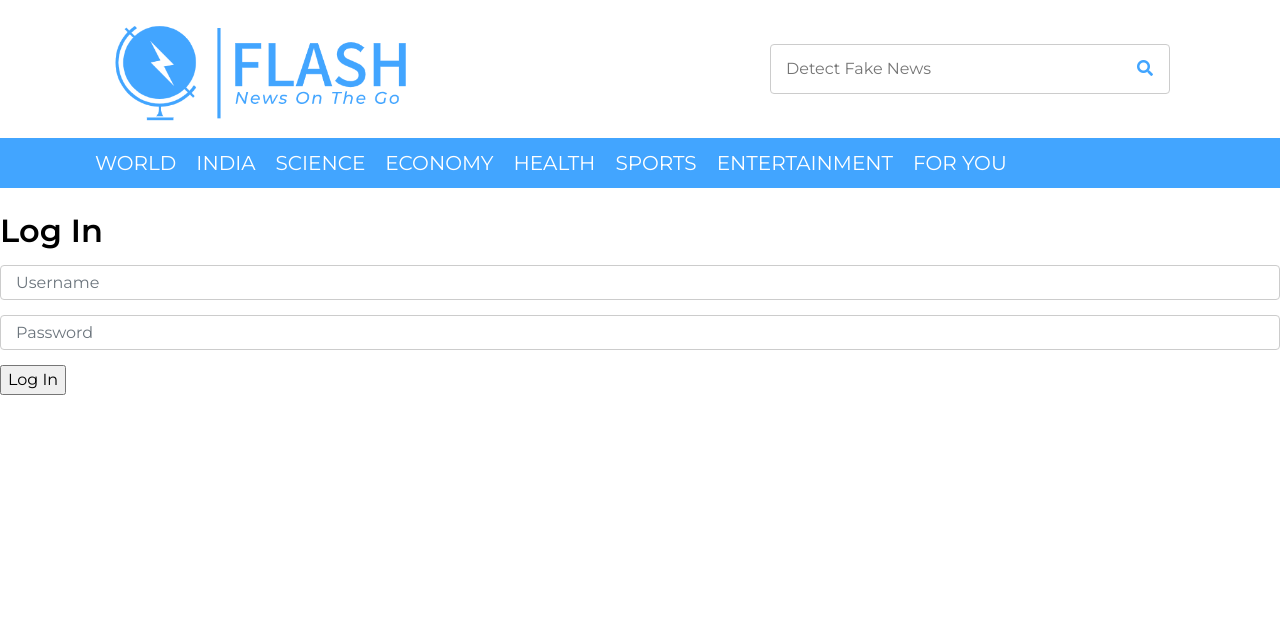
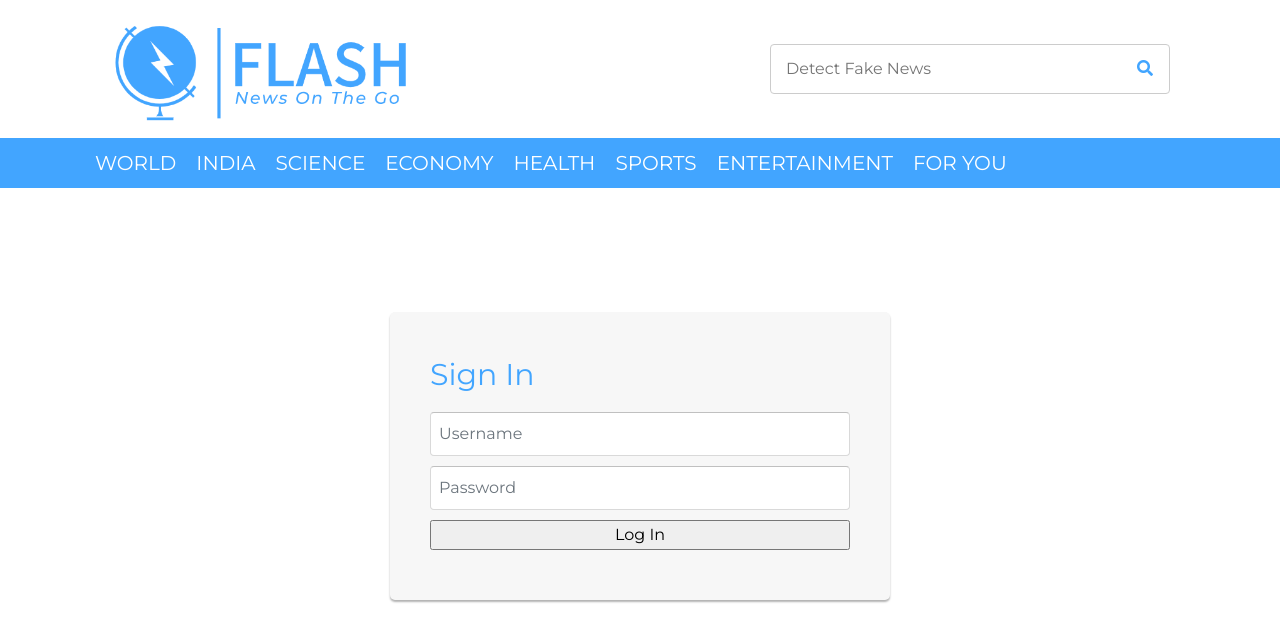
Before and after one commit to Rohini13/Flash, a Django app: page /login/ in a window 1280 px wide. Shown: the part 28-670 px from the top of the page. Run offline with Django 3.2, Linux system fonts and the light colour scheme; some libraries are stand-ins or nearby versions.

Commit message:
frontend

```diff
--- a/news/static/news/style.css
+++ b/news/static/news/style.css
@@ -3,6 +3,105 @@
 /**********************************/
 
 
+.login-card {
+  padding: 40px;
+  width: 500px;
+  background-color: #F7F7F7;
+  margin: 0 auto 10px;
+  border-radius: 5px;
+  box-shadow: 0px 2px 2px rgba(0, 0, 0, 0.3);
+  overflow: hidden;
+    margin-top: 100px;
+}
+.title-login{
+color: #42A5FF;
+    font-size: 30px;
+}
+.login-card h1 {
+  font-weight: 100;
+  text-align: center;
+  font-size: 2.3em;
+
+}
+
+.login-card input[type=submit] {
+  width: 100%;
+  display: block;
+  margin-bottom: 10px;
+  position: relative;
+}
+
+.login-card input[type=text], input[type=password] {
+  height: 44px;
+  font-size: 16px;
+  width: 100%;
+  margin-bottom: 10px;
+  -webkit-appearance: none;
+  background: #fff;
+  border: 1px solid #d9d9d9;
+  border-top: 1px solid #c0c0c0;
+  /* border-radius: 2px; */
+  padding: 0 8px;
+  box-sizing: border-box;
+  -moz-box-sizing: border-box;
+}
+
+.login-card input[type=text]:hover, input[type=password]:hover {
+  border: 1px solid #b9b9b9;
+  border-top: 1px solid #a0a0a0;
+  -moz-box-shadow: inset 0 1px 2px rgba(0,0,0,0.1);
+  -webkit-box-shadow: inset 0 1px 2px rgba(0,0,0,0.1);
+  box-shadow: inset 0 1px 2px rgba(0,0,0,0.1);
+}
+
+.login {
+  text-align: center;
+  font-size: 14px;
+  font-family: 'Arial', sans-serif;
+  font-weight: 700;
+  height: 36px;
+  padding: 0 8px;
+/* border-radius: 3px; */
+/* -webkit-user-select: none;
+  user-select: none; */
+}
+
+.login-submit {
+  /* border: 1px solid #3079ed; */
+  border: 0px;
+  color: #fff;
+  text-shadow: 0 1px rgba(0,0,0,0.1);
+  background-color: #4d90fe;
+  /* background-image: -webkit-gradient(linear, 0 0, 0 100%,   from(#4d90fe), to(#4787ed)); */
+}
+
+.login-submit:hover {
+  /* border: 1px solid #2f5bb7; */
+  border: 0px;
+  text-shadow: 0 1px rgba(0,0,0,0.3);
+  background-color: #357ae8;
+  /* background-image: -webkit-gradient(linear, 0 0, 0 100%,   from(#4d90fe), to(#357ae8)); */
+}
+
+.login-card a {
+  text-decoration: none;
+  color: #666;
+  font-weight: 400;
+  text-align: center;
+  display: inline-block;
+  opacity: 0.6;
+  transition: opacity ease 0.5s;
+}
+
+.login-card a:hover {
+  opacity: 1;
+}
+
+.login-help {
+  width: 100%;
+  text-align: center;
+  font-size: 12px;
+}
 body {
     color: #000000;
     font-family: 'Montserrat', sans-serif;
--- a/news/templates/news/login.html
+++ b/news/templates/news/login.html
@@ -101,16 +101,19 @@
         </div>
         <br>
         <!-- Nav Bar End -->
+        <div class="login-card">
         <form id="msform" action="" method="post">
             {% csrf_token %}
           <fieldset>
-            <h2 class="fs-title">Log In</h2>
+            <div class="title-login">Sign In</div>
             <h3 class="fs-subtitle"></h3>
             <input type="text" name="username" id="username" class="form-control" placeholder="Username" />
             <input type="password" class="form-control" id="password" name="password" placeholder="Password" />
             <input type="submit" name="login" class="submit action-button" value="Log In" />
           </fieldset>
         </form>
+        </div>
+
 
 </body>
 </html>
```
Also changed, not shown: db.sqlite3.
